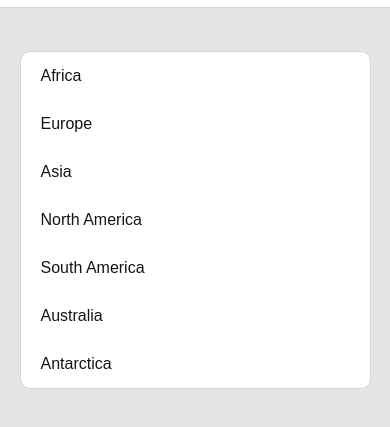
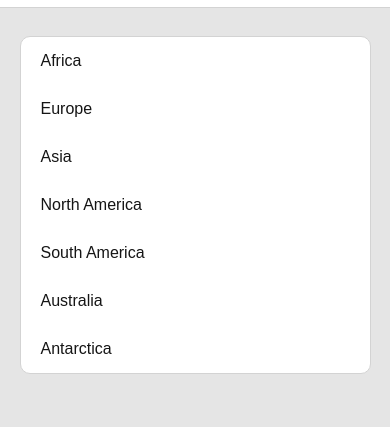
Before and after one commit to Thxnkzn-v/Repo, a plain HTML site: page index.html in a window 390 px wide. Both pictures are taken after a click on the link 360 px from the left and 27 px from the top of the page. Shown: the part 47-474 px from the top of the page. Drawn offline with Linux system fonts and the light colour scheme.

Commit message:
styles.css

```diff
--- a/styles.css
+++ b/styles.css
@@ -65,7 +65,7 @@ nav ul li {
         position: absolute;
         width: 100%;
         background-color: #fff;
-        margin-top: 480px;
+        margin-top: 450px;
         border-radius: 10px;
         border: solid 1px lightgray;
         display: none;
```
